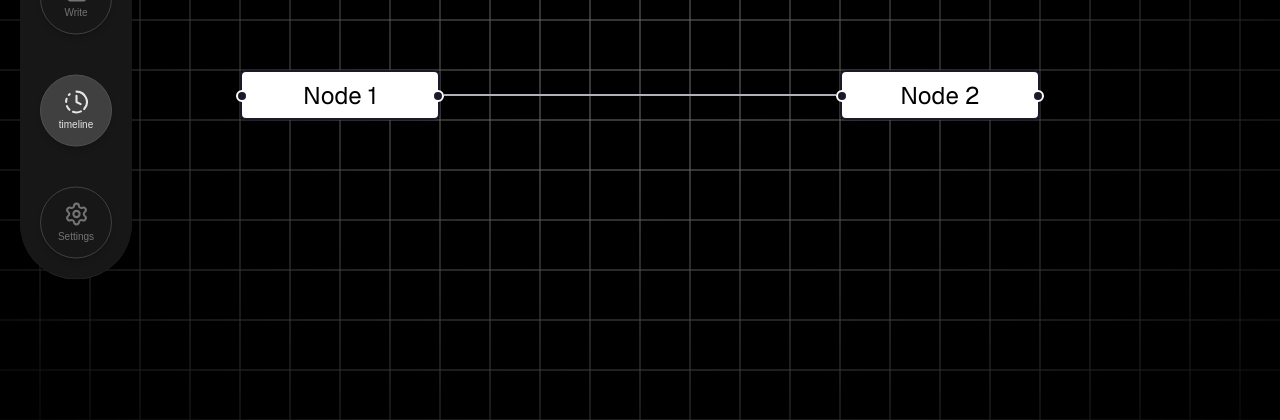
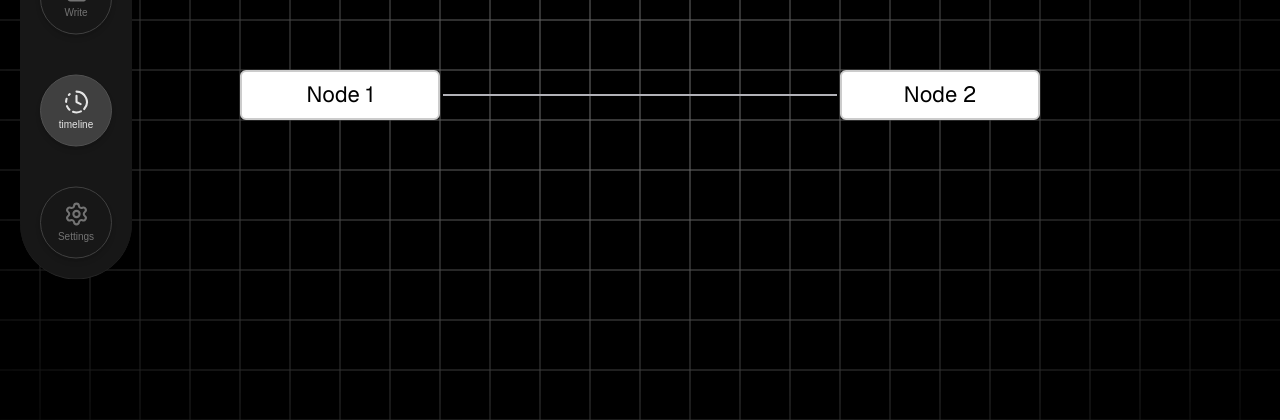
Before and after one commit to lm-vicente-j/WriteBuilder, a Next.js app in the folder app/: page /timeline in a window 1280 px wide. Shown: the part 345-765 px from the top of the page. Built offline with nearby package versions, Linux system fonts and the light colour scheme.

Commit message:
feat: Customnode for events

```diff
--- a/app/app/timeline/page.tsx
+++ b/app/app/timeline/page.tsx
@@ -1,6 +1,12 @@
 "use client";
 import { useState, useCallback } from 'react';
 import { useUIStore } from '@/store/uiStore';
+import EventNode from "@/components/EventNode";
+import { useMemo } from 'react';
+
+const nodeTypes = { custom: EventNode };
+
+
 import {
   ReactFlow,
   applyNodeChanges,
@@ -15,6 +21,7 @@ import '@xyflow/react/dist/style.css';
 const initialNodes = [
   {
     id: 'n1',
+    type: "custom",
     position: { x: 0, y: 0 },
     data: { label: 'Node 1' },
     sourcePosition: Position.Right,
@@ -34,6 +41,8 @@ const initialNodes = [
     data: { label: 'Node 2' },
     sourcePosition: Position.Right,
     targetPosition: Position.Left,
+    type: "custom",
+
     style:
     {
       width: 100,
@@ -84,7 +93,9 @@ export default function() {
             onEdgesChange={onEdgesChange}
             onConnect={onConnect}
             fitView
+            nodeTypes={nodeTypes}
             snapGrid={[25,25]}
+
             snapToGrid={snapToGrid}
             proOptions={{ hideAttribution: true }}
           >
--- a/app/app/write/page.tsx
+++ b/app/app/write/page.tsx
@@ -20,6 +20,8 @@ export default function Editor() {
 
   const wordCount = content.trim() ? content.trim().split(/\s+/).length : 0;
   const charCount = content.length;
+
+
 
   return (
     <div className="flex flex-col h-screen bg-neutral-950 font-mono text-sm text-neutral-100">
--- /dev/null
+++ b/app/components/EventNode.tsx
@@ -0,0 +1,107 @@
+import { Handle, Position, useReactFlow } from '@xyflow/react';
+import { useState } from 'react';
+
+export default function EventNode({ id, data }: { id: string; data: any }) {
+  const { addNodes, addEdges, getNode } = useReactFlow();
+  const [showAdd, setShowAdd] = useState(false);
+
+  const handleAddNode = (direction: 'left' | 'right') => {
+    const current = getNode(id);
+    const newId = `n${Date.now()}`;
+    const offset = direction === 'right' ? 250 : -250;
+
+    addNodes({
+      id: newId,
+      type: 'custom',
+      position: {
+        x: (current?.position.x ?? 0) + offset,
+        y: current?.position.y ?? 0,
+      },
+      data: { label: 'New Node' },
+    });
+
+    addEdges({
+      id: direction === 'right' ? `${id}-${newId}` : `${newId}-${id}`,
+      source: direction === 'right' ? id : newId,
+      target: direction === 'right' ? newId : id,
+    });
+  };
+
+  return (
+    <div
+      onMouseEnter={() => setShowAdd(true)}
+      onMouseLeave={() => setShowAdd(false)}
+      style={{
+        width: 100,
+        height: 25,
+        background: '#fff',
+        border: '1px solid #ccc',
+        borderRadius: 3,
+        display: 'flex',
+        alignItems: 'center',
+        justifyContent: 'center',
+        position: 'relative',
+      }}
+    >
+      <Handle
+        type="target"
+        position={Position.Left}
+        style={{ width: 1, height: 1, background: 'transparent', border: 'none' }}
+      />
+
+      {showAdd && (
+        <div
+          onClick={(e) => { e.stopPropagation(); handleAddNode('left'); }}
+          style={{
+            position: 'absolute',
+            left: -10,
+            width: 12,
+            height: 12,
+            borderRadius: '50%',
+            background: '#fff',
+            border: '1px solid #999',
+            display: 'flex',
+            alignItems: 'center',
+            justifyContent: 'center',
+            fontSize: 10,
+            cursor: 'pointer',
+            zIndex: 10,
+          }}
+        >
+          +
+        </div>
+      )}
+
+      <span style={{ fontSize: 11 }}>{data.label}</span>
+
+      <Handle
+        type="source"
+        position={Position.Right}
+        style={{ width: 1, height: 1, background: 'transparent', border: 'none' }}
+      />
+
+      {showAdd && (
+        <div
+          onClick={(e) => { e.stopPropagation(); handleAddNode('right'); }}
+          style={{
+            position: 'absolute',
+            right: -10,
+            width: 12,
+            height: 12,
+            borderRadius: '50%',
+            background: '#fff',
+            border: '1px solid #999',
+            display: 'flex',
+            alignItems: 'center',
+            justifyContent: 'center',
+            fontSize: 10,
+            cursor: 'pointer',
+            zIndex: 10,
+          }}
+        >
+          +
+        </div>
+      )}
+    </div>
+  );
+}
```
